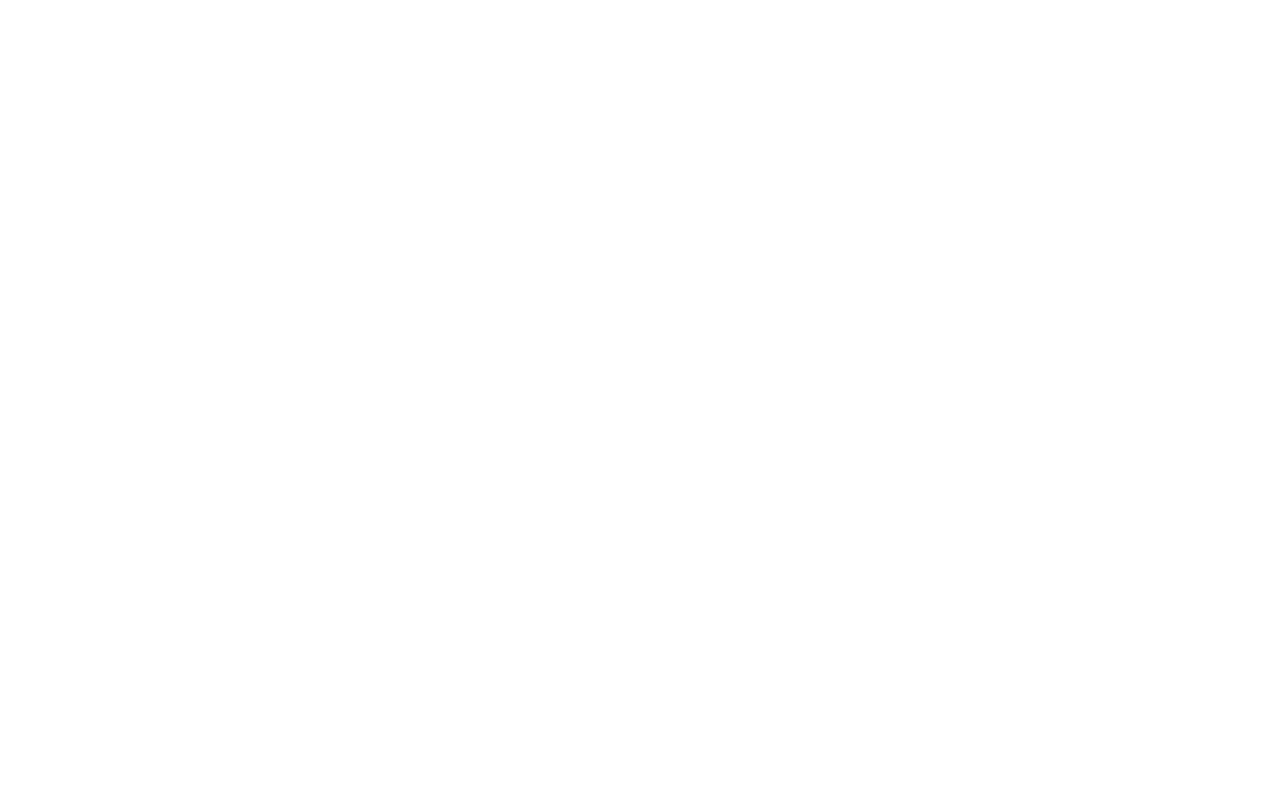
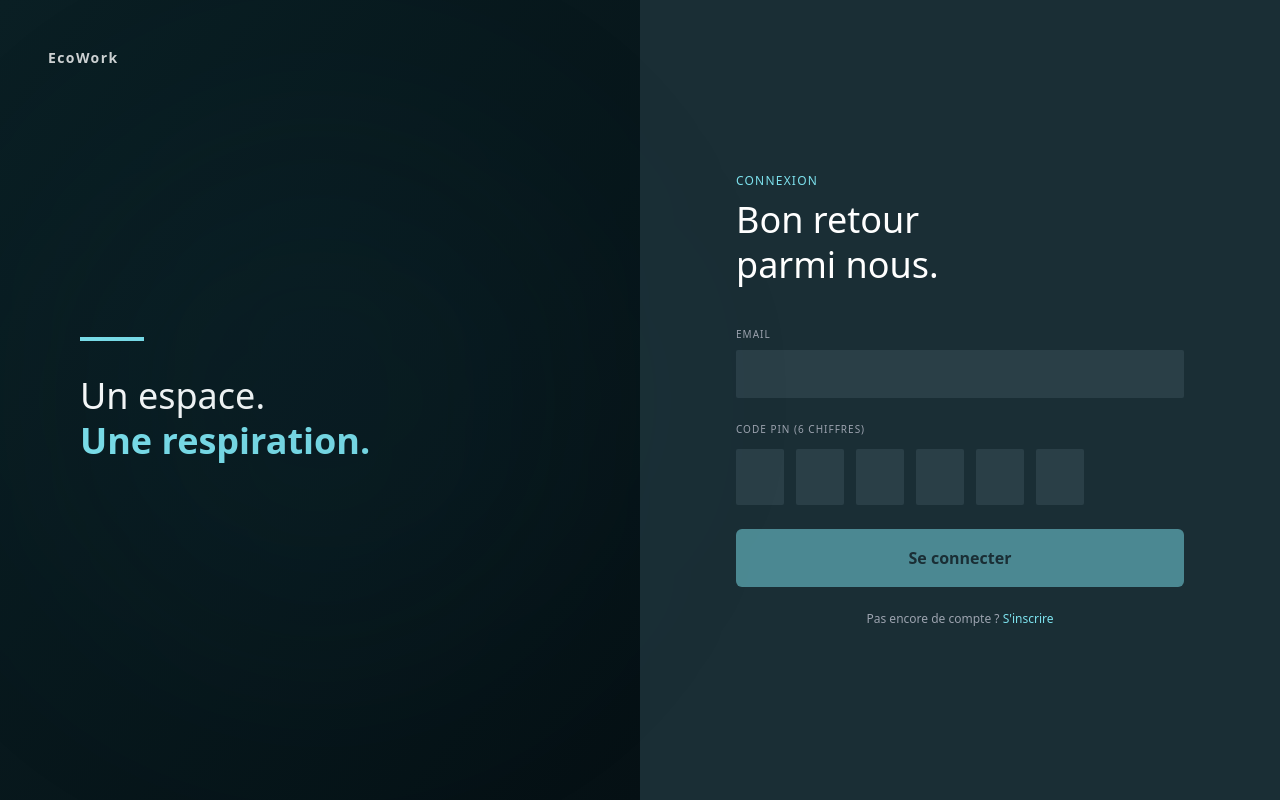
Before and after one commit to Aloneeveryday2/eco-work, a React (Vite) app in the folder front/: page /login in a window 1280 px wide. Before the commit this address had no page. Built offline with nearby package versions, Linux system fonts and the light colour scheme.

Commit message:
page Login

```diff
--- a/front/src/App.jsx
+++ b/front/src/App.jsx
@@ -4,7 +4,8 @@
 import SectionFlow from "./components/SectionFlow";
 import SectionCalendar from "./components/SectionCalendar";
 import SectionCTA from "./components/SectionCTA";
-import Inscription from './pages/Inscription'
+import Inscription from './pages/Login'
+import Login from './pages/Login'
 
 function Home() {
   return (
@@ -24,6 +25,7 @@
       <Routes>
         <Route path="/" element={<Home />} />
         <Route path="/inscription" element={<Inscription />} />
+        <Route path="/login" element={<Login />} />
       </Routes>
     </BrowserRouter>
   )
--- a/front/src/components/SectionSilence.jsx
+++ b/front/src/components/SectionSilence.jsx
@@ -1,4 +1,5 @@
 import { useState, useEffect } from "react";
+import { Link, useNavigate } from "react-router-dom";
 import { useWindowWidth } from "../hooks/useWindowWidth";
 
 export default function SectionSilence() {
@@ -8,6 +9,15 @@
   const [loaded, setLoaded] = useState(false);
   const w = useWindowWidth();
   const isMobile = w < 768;
+  const navigate = useNavigate();
+  const isLoggedIn = !!localStorage.getItem('token');
+
+  const handleLogout = () => {
+    localStorage.removeItem('token');
+    localStorage.removeItem('user');
+    navigate('/');
+    window.location.reload();
+  };
 
   useEffect(() => {
     setTimeout(() => setLoaded(true), 100);
@@ -31,6 +41,7 @@
       overflow: "hidden",
       padding: isMobile ? "6rem 1.5rem 4rem" : "0",
     }}>
+
       {/* Blob organique */}
       <svg viewBox="0 0 800 800" style={{
         position: "absolute",
@@ -59,18 +70,37 @@
         padding: isMobile ? "1.2rem 1.5rem" : "1.8rem 3rem",
       }}>
         <span style={{ fontSize: "1.1rem", fontWeight: 600, color: "#1a3a45", letterSpacing: "-0.02em" }}>EcoWork</span>
+
         <div style={{ display: "flex", gap: "0.5rem" }}>
+          {isLoggedIn ? (
+            <button onClick={handleLogout} style={{
+              background: "transparent",
+              border: "1px solid rgba(123,223,242,0.3)",
+              color: "#7bdff2", fontSize: "0.82rem", fontWeight: 600,
+              padding: "0.5rem 1.2rem", borderRadius: "100px", cursor: "pointer",
+            }}>
+              Se déconnecter
+            </button>
+          ) : (
+            <>
               {!isMobile && (
-            <a href="#" style={{ textDecoration: "none", color: "#4a7a85", fontSize: "0.85rem", fontWeight: 500, padding: "0.5rem 1rem" }}>
+                <Link to="/login" style={{
+                  textDecoration: "none", color: "#4a7a85",
+                  fontSize: "0.85rem", fontWeight: 500, padding: "0.5rem 1rem",
+                }}>
                   Connexion
-            </a>
+                </Link>
               )}
-          <a href="/inscription" style={{
+              <Link to="/inscription" style={{
                 textDecoration: "none",
                 background: "#1a3a45", color: "#eff7f6",
                 fontSize: "0.82rem", fontWeight: 600,
                 padding: "0.5rem 1.2rem", borderRadius: "100px",
-          }}>S'inscrire</a>
+              }}>
+                S'inscrire
+              </Link>
+            </>
+          )}
         </div>
       </div>
 
@@ -108,18 +138,22 @@
         </p>
 
         <div style={{ marginTop: "3rem", display: "flex", gap: "1rem", justifyContent: "center", flexWrap: "wrap" }}>
-          <a href="#" style={{
+          <Link to="/inscription" style={{
             textDecoration: "none",
             background: "#1a3a45", color: "#eff7f6",
             fontWeight: 600, fontSize: "0.88rem",
             padding: "0.9rem 2rem", borderRadius: "100px",
-          }}>Réserver un espace</a>
+          }}>
+            Réserver un espace
+          </Link>
           <a href="#flow" style={{
             textDecoration: "none", color: "#4a7a85",
             fontSize: "0.88rem", fontWeight: 500,
             padding: "0.9rem 1rem",
             borderBottom: "1px solid rgba(74,122,133,0.3)",
-          }}>Découvrir ↓</a>
+          }}>
+            Découvrir ↓
+          </a>
         </div>
       </div>
 
--- /dev/null
+++ b/front/src/pages/Login/PinInput.jsx
@@ -0,0 +1,25 @@
+export default function PinInput({ pin, error, onChange, onKeyDown }) {
+  return (
+    <div>
+      <label className="block text-[10px] uppercase tracking-widest text-gray-400 mb-3">
+        Code PIN (6 chiffres)
+      </label>
+      <div className="flex gap-3">
+        {pin.map((digit, i) => (
+          <input
+            key={i}
+            id={`pin-${i}`}
+            type="text"
+            inputMode="numeric"
+            maxLength="1"
+            value={digit}
+            onChange={(e) => onChange(i, e.target.value)}
+            onKeyDown={(e) => onKeyDown(i, e)}
+            className={`w-12 h-14 bg-[#2a3f47] text-center text-xl font-bold rounded-sm outline-none focus:ring-2 focus:ring-[#7DE2EE] ${error ? 'ring-2 ring-red-400' : ''}`}
+          />
+        ))}
+      </div>
+      {error && <p className="text-red-400 text-xs mt-2">{error}</p>}
+    </div>
+  )
+}
--- /dev/null
+++ b/front/src/pages/Login/index.jsx
@@ -0,0 +1,135 @@
+import { useState } from 'react'
+import { Loader2 } from 'lucide-react'
+import { useNavigate, Link } from 'react-router-dom'
+import PinInput from './PinInput'
+
+const getCookie = (name) => {
+  const match = document.cookie.match(new RegExp('(^| )' + name + '=([^;]+)'))
+  return match ? decodeURIComponent(match[2]) : ''
+}
+
+export default function Login() {
+  const navigate = useNavigate()
+  const [loading, setLoading] = useState(false)
+  const [errors, setErrors] = useState({})
+  const [email, setEmail] = useState('')
+  const [pin, setPin] = useState(Array(6).fill(''))
+
+  const handlePinChange = (index, value) => {
+    if (value !== '' && !/^\d+$/.test(value)) return
+    const newPin = [...pin]
+    newPin[index] = value.slice(-1)
+    setPin(newPin)
+    if (errors.pin) setErrors(e => ({ ...e, pin: null }))
+    if (value !== '' && index < 5) document.getElementById(`pin-${index + 1}`)?.focus()
+  }
+
+  const handleKeyDown = (index, e) => {
+    if (e.key === 'Backspace' && pin[index] === '' && index > 0)
+      document.getElementById(`pin-${index - 1}`)?.focus()
+  }
+
+  const handleSubmit = async (e) => {
+    e.preventDefault()
+    setLoading(true)
+    setErrors({})
+    try {
+      await fetch(`${import.meta.env.VITE_API_URL}/sanctum/csrf-cookie`, { credentials: 'include' })
+      const res = await fetch(`${import.meta.env.VITE_API_URL}/api/login`, {
+        method: 'POST',
+        headers: {
+          'Content-Type': 'application/json',
+          Accept: 'application/json',
+          'X-XSRF-TOKEN': getCookie('XSRF-TOKEN'),
+        },
+        credentials: 'include',
+        body: JSON.stringify({ email, pin: pin.join('') }),
+      })
+      const data = await res.json()
+
+      if (!res.ok) {
+        if (res.status === 422 && data.errors) {
+          const flat = Object.fromEntries(Object.entries(data.errors).map(([k, v]) => [k, v[0]]))
+          setErrors(flat)
+        } else {
+          setErrors({ general: data.message || 'Identifiants invalides.' })
+        }
+        return
+      }
+
+      if (data.token) localStorage.setItem('token', data.token)
+      if (data.user) localStorage.setItem('user', JSON.stringify(data.user))
+      navigate('/')
+    } catch {
+      setErrors({ general: 'Impossible de contacter le serveur. Veuillez réessayer.' })
+    } finally {
+      setLoading(false)
+    }
+  }
+
+  return (
+    <div className="flex min-h-screen bg-[#121212] font-sans text-white w-full">
+
+      {/* Panneau gauche */}
+      <div className="hidden lg:flex flex-col justify-center w-1/2 p-20 bg-gradient-to-br from-[#0a1f24] to-[#051014] relative">
+        <div className="absolute top-12 left-12 text-sm font-semibold tracking-widest opacity-80">EcoWork</div>
+        <div className="max-w-md">
+          <div className="w-16 h-1 bg-[#7DE2EE] mb-8" />
+          <h1 className="text-4xl font-light leading-tight">
+            Un espace.<br />
+            <span className="font-semibold text-[#7DE2EE]">Une respiration.</span>
+          </h1>
+        </div>
+        <div className="absolute top-1/2 left-1/2 -translate-x-1/2 -translate-y-1/2 w-[500px] h-[500px] bg-cyan-900/10 blur-[120px] rounded-full" />
+      </div>
+
+      {/* Panneau droit */}
+      <div className="w-full lg:w-1/2 bg-[#1a2e35] flex flex-col justify-center items-center px-8 py-12">
+        <div className="w-full max-w-md">
+
+          <p className="text-[#7DE2EE] text-xs uppercase tracking-widest mb-2 font-medium">Connexion</p>
+          <h2 className="text-4xl font-light mb-10 leading-tight">
+            Bon retour<br />parmi nous.
+          </h2>
+
+          {errors.general && (
+            <div className="mb-6 p-3 bg-red-900/40 border border-red-500/40 rounded text-red-300 text-sm">
+              {errors.general}
+            </div>
+          )}
+
+          <form onSubmit={handleSubmit} className="space-y-6">
+            {/* Email */}
+            <div>
+              <label className="block text-[10px] uppercase tracking-widest text-gray-400 mb-2">Email</label>
+              <input
+                required
+                type="email"
+                value={email}
+                onChange={(e) => { setEmail(e.target.value); if (errors.email) setErrors(err => ({ ...err, email: null })) }}
+                className={`w-full bg-[#2a3f47] rounded-sm p-3 outline-none focus:ring-1 focus:ring-[#7DE2EE] ${errors.email ? 'ring-1 ring-red-400' : ''}`}
+              />
+              {errors.email && <p className="text-red-400 text-xs mt-1">{errors.email}</p>}
+            </div>
+
+            {/* PIN */}
+            <PinInput pin={pin} error={errors.pin} onChange={handlePinChange} onKeyDown={handleKeyDown} />
+
+            <button
+              type="submit"
+              disabled={loading || pin.some(d => d === '')}
+              className="w-full bg-[#7DE2EE] hover:bg-[#68cbd6] disabled:opacity-50 disabled:cursor-not-allowed text-[#1a2e35] font-bold py-4 rounded-md transition-all flex items-center justify-center gap-2 mt-4"
+            >
+              {loading ? <Loader2 className="animate-spin" size={18} /> : 'Se connecter'}
+            </button>
+          </form>
+
+          <p className="text-center mt-6 text-xs text-gray-400">
+            Pas encore de compte ?{' '}
+            <Link to="/inscription" className="text-[#7DE2EE] hover:underline">S'inscrire</Link>
+          </p>
+        </div>
+      </div>
+    </div>
+  )
+}
```
Lines whose indentation alone changed are shown as unchanged.
